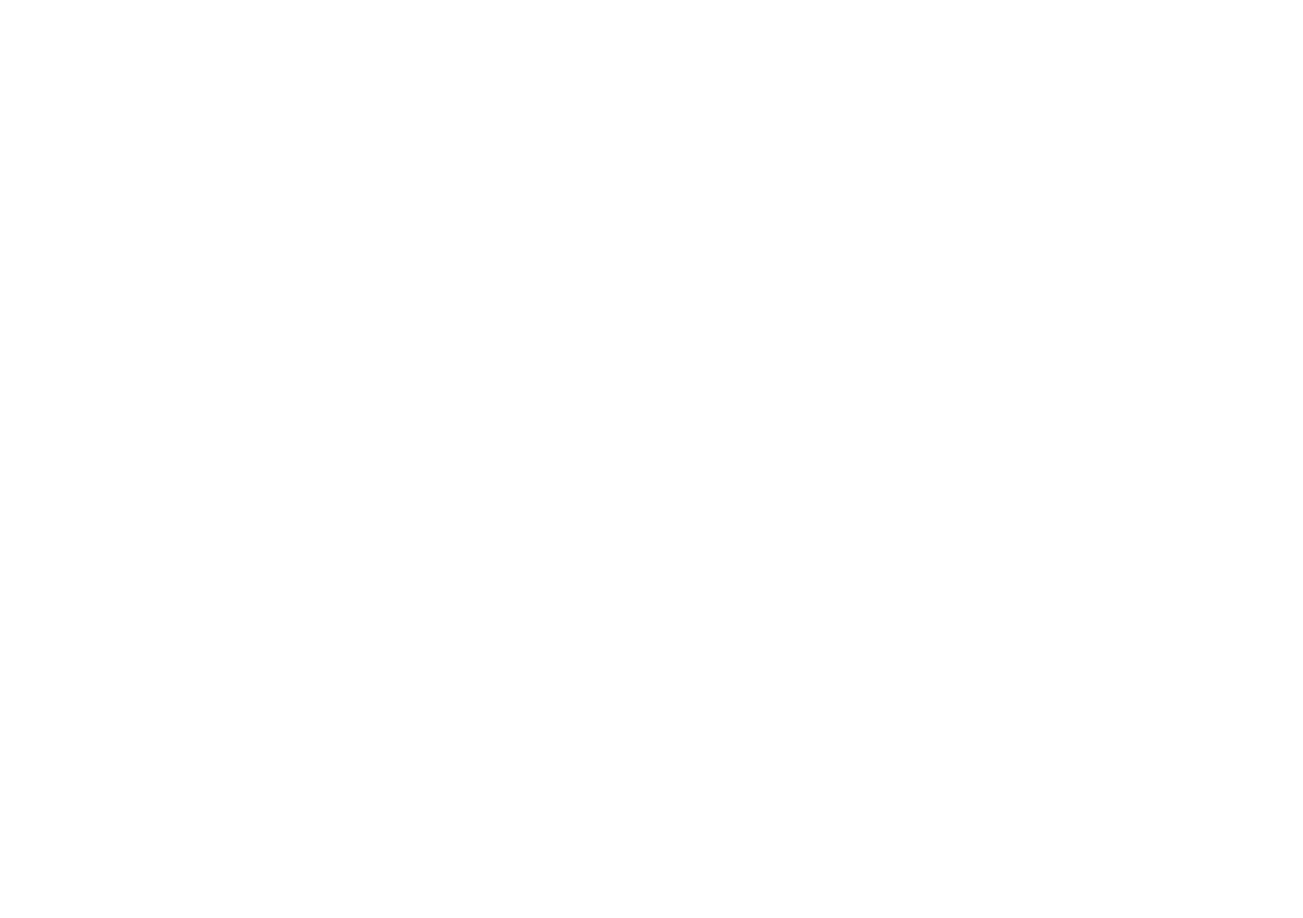
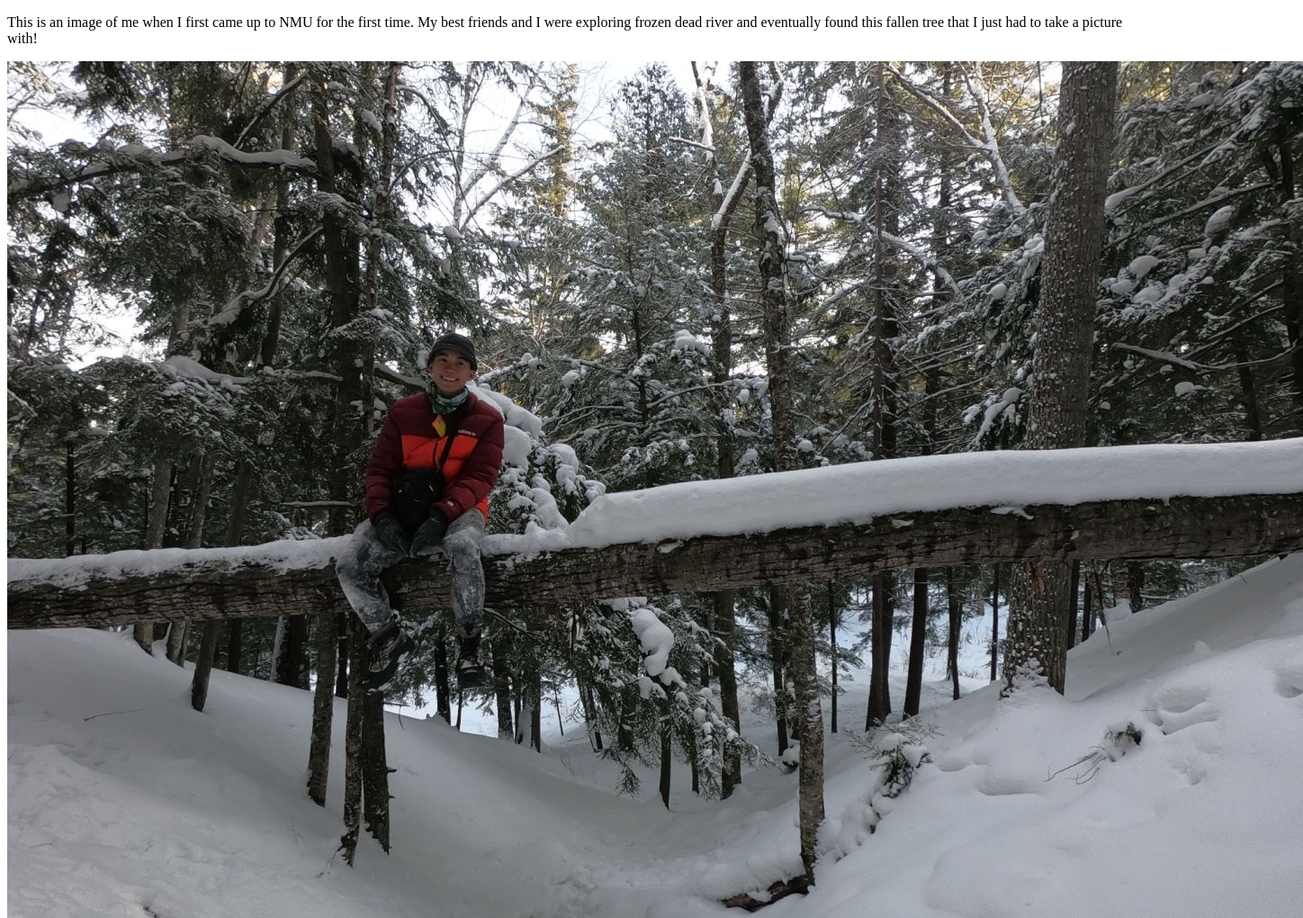
Before and after one commit to kayinilagan/CS365repo, a plain HTML site: page Homework/Responsive Images/artDir.html in a window 1280 px wide. Shown: the top 1020 px of the page at 90% size, 1448 px wide, since content can reach past the window. Before the commit the page ends 800 px from the top, so only its background shows below. Drawn offline with Linux system fonts and the light colour scheme.

Commit message:
May have implemented Art Direction

```diff
--- a/Homework/Responsive Images/artDir.html
+++ b/Homework/Responsive Images/artDir.html
@@ -9,12 +9,14 @@
 </head>
 
 <body>
+    <p> This is an image of me when I first came up to NMU for the first time. My best friends and I were exploring
+        frozen dead river and eventually found this fallen tree that I just had to take a picture with!</p>
     <picture>
-        <source>
-        <source>
-        <img src="" alt="">
+        <source media="(max-width: 999px)" srcset="imgs/me-centered.jpg">
+        <source media="(min-width: 1000px)" srcset="imgs/me.jpg">
+        <img src="imgs/me.jpg" alt="Kayin sitting on a fallen log in a winter wonderland.">
     </picture>
-
 </body>
 
+
 </html>
```
Also changed, not shown: Homework/Responsive Images/imgs/me-centered.jpg (added), Homework/Responsive Images/imgs/me.jpg (added).
